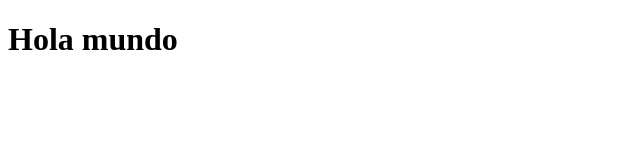
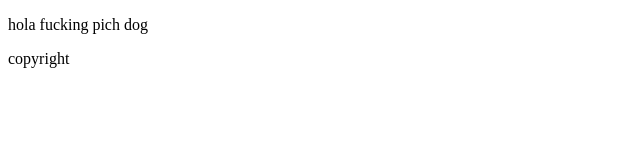
Before and after one commit to Combaagu/git-course, a website: page index.html in a window 1280 px wide. Shown: the whole page, without its empty margins (0-640 px from the left). Drawn offline with Linux system fonts and the light colour scheme.

Commit message:
modificacion de html(titulo, footer)

```diff
--- a/index.html
+++ b/index.html
@@ -3,9 +3,13 @@
 <head>
     <meta charset="UTF-8">
     <meta name="viewport" content="width=device-width, initial-scale=1.0">
-    <title>Document</title>
+    <title>primer Git</title>
 </head>
 <body>
-    <h1>Hola mundo</h1>
+    <p>hola fucking pich dog</p>
+
+    <footer>
+        <p>copyright</p>
+    </footer>
 </body>
 </html>
```
